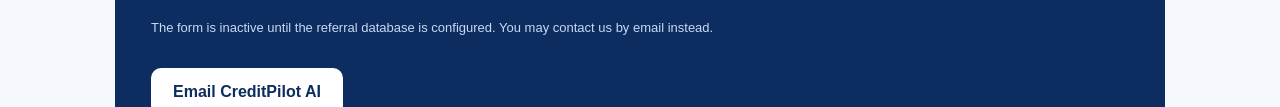
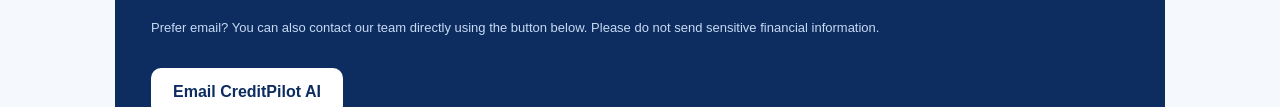
Before and after one commit to mventolora98/harmonious-marzipan-a98a6b, a plain HTML site: page realtor-referral.html in a window 1280 px wide. Shown: the part 1920-2027 px from the top of the page. Drawn offline with Linux system fonts and the light colour scheme; a script that the page names is missing.

Commit message:
Remove outdated referral form inactive message

```diff
--- a/realtor-referral.html
+++ b/realtor-referral.html
@@ -11,7 +11,7 @@
 <label>Optional question (no financial details) <textarea name="message" maxlength="500" rows="3" style="display:block;width:100%;padding:13px;border-radius:8px;border:1px solid #cad7e8;margin-top:6px"></textarea></label>
 <label><input name="consent" type="checkbox" required> I am contacting CreditPilot AI voluntarily and agree to be contacted by email about my inquiry.</label>
 <button class="btn" type="submit" id="refSubmit" style="border:0;cursor:pointer">Request information</button><p id="refStatus" role="status" aria-live="polite"></p>
-</form><p class="small" style="color:#c8daf3">The form is inactive until the referral database is configured. You may contact us by email instead.</p><a class="btn" style="background:white;color:#0d2d60" id="contactLink" href="mailto:partners@mycreditpilotai.com?subject=CreditPilot%20AI%20-%20Realtor%20Referral%20Inquiry">Email CreditPilot AI</a><p class="small" style="color:#c8daf3">By choosing to email us, you initiate contact directly; no contact information is shared by your realtor through this page. We will not request payment for an inquiry.</p></div></div></section></main>
+</form><p class="small" style="color:#c8daf3">Prefer email? You can also contact our team directly using the button below. Please do not send sensitive financial information.</p><a class="btn" style="background:white;color:#0d2d60" id="contactLink" href="mailto:partners@mycreditpilotai.com?subject=CreditPilot%20AI%20-%20Realtor%20Referral%20Inquiry">Email CreditPilot AI</a><p class="small" style="color:#c8daf3">By choosing to email us, you initiate contact directly; no contact information is shared by your realtor through this page. We will not request payment for an inquiry.</p></div></div></section></main>
 <footer><div class="wrap">© CreditPilot AI LLC · Charlotte, North Carolina · Development preview · <a href="index.html">Home</a></div></footer>
 <script>const ref=new URLSearchParams(location.search).get('ref');if(ref&&/^[a-zA-Z0-9_-]{1,40}$/.test(ref)){const subject='CreditPilot AI - Realtor Referral Inquiry ('+ref+')';document.querySelector('#contactLink').href='mailto:partners@mycreditpilotai.com?subject='+encodeURIComponent(subject)}</script><script src="portal-config.js"></script><script type="module">
 import {createClient} from 'https://esm.sh/@supabase/supabase-js@2';
```
